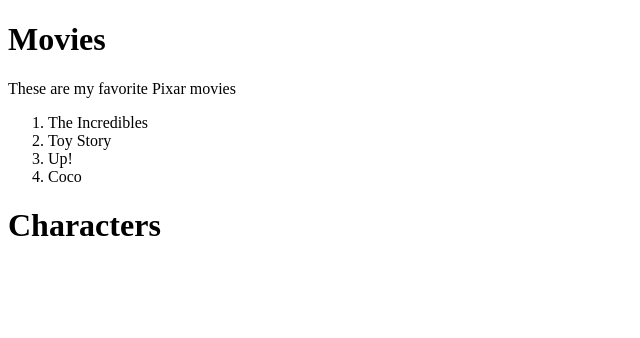
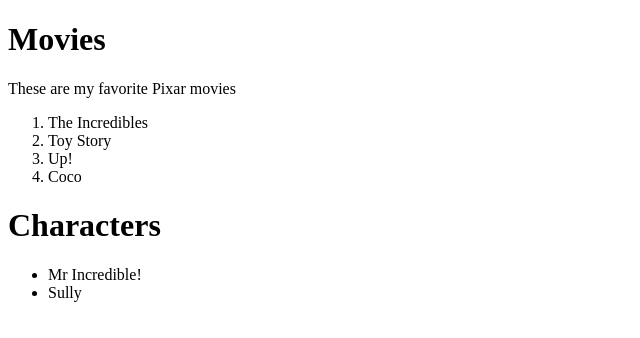
Before and after one commit to danshavv/assignment2, a plain HTML site: page index.html in a window 1280 px wide. Shown: the whole page, without its empty margins (0-640 px from the left). Drawn offline with Linux system fonts and the light colour scheme.

Commit message:
Added characters

```diff
--- a/index.html
+++ b/index.html
@@ -19,6 +19,10 @@
 
         </ol>
         <h1>Characters</h1>
+        <ul>
+            <li>Mr Incredible!</li>
+            <li>Sully</li>
+        </ul>
 
     </body>
 
```
